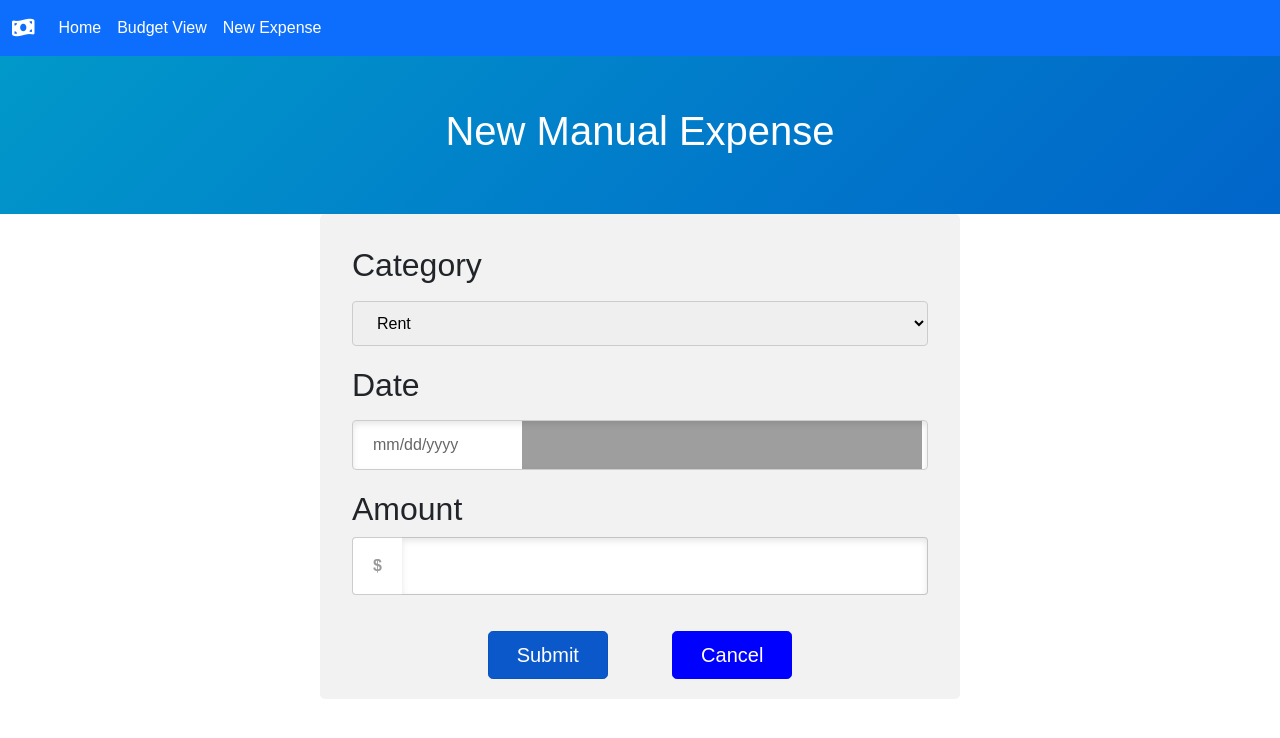
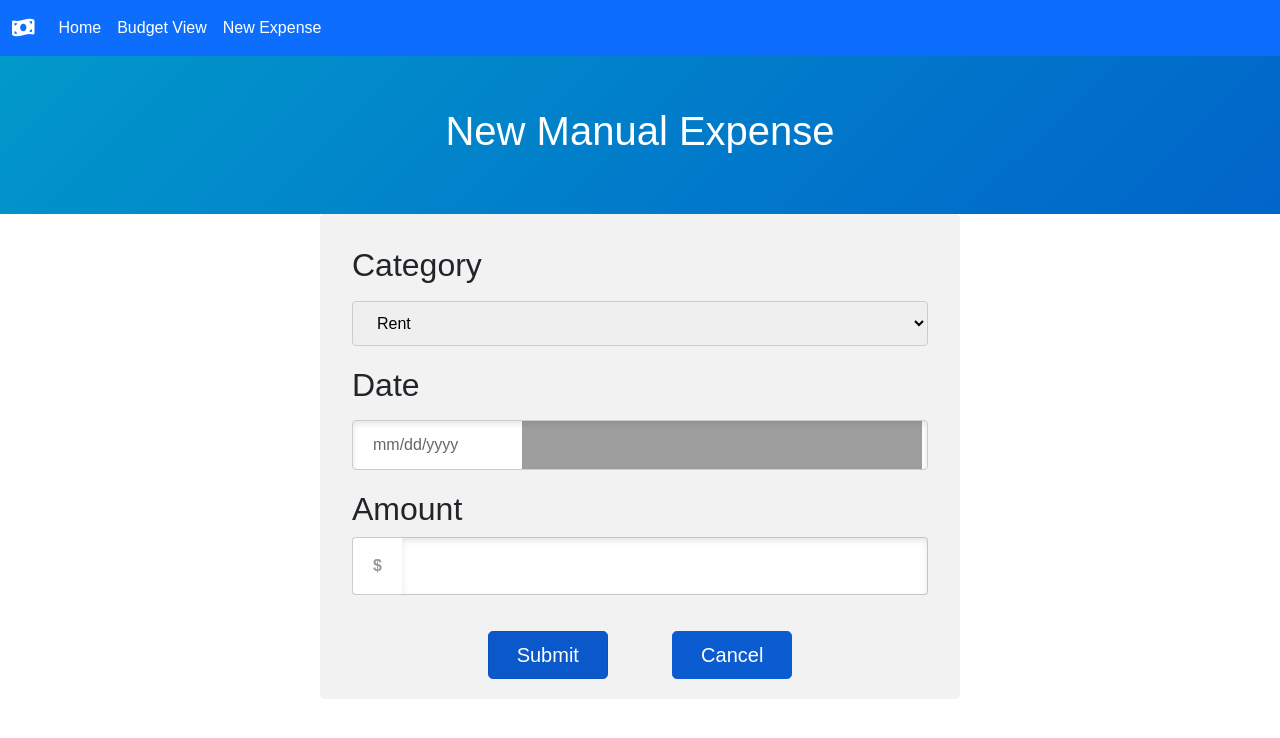
Before and after one commit to aBurbach1/ReceiptBudgeting, a plain HTML site: page src/main/resources/templates/manual-expense.html in a window 1280 px wide. In both pictures the pointer is over the button "Cancel". Drawn offline with nearby package versions, Linux system fonts and the light colour scheme; grey boxes are pictures that could not be loaded.

Commit message:
Adding Budget to database, categories not included, also changed some colors that were off.

```diff
--- a/src/main/resources/templates/manual-expense.html
+++ b/src/main/resources/templates/manual-expense.html
@@ -132,8 +132,9 @@
 
         .btn-outline-primary:hover {
             color: white;
-            background-color: blue;
-            border-color: blue;
+            background-color: #0B5BD1;
+            border-color: #0B5BD1;
+;
         }
     </style>
 </head>
```
Also changed, not shown: src/main/resources/templates/scan.html (+1 -1 lines).
